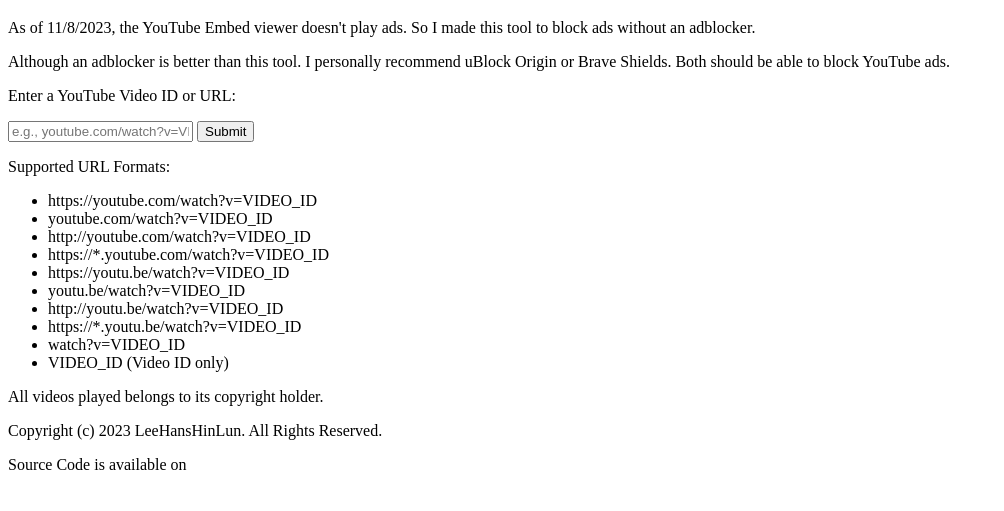
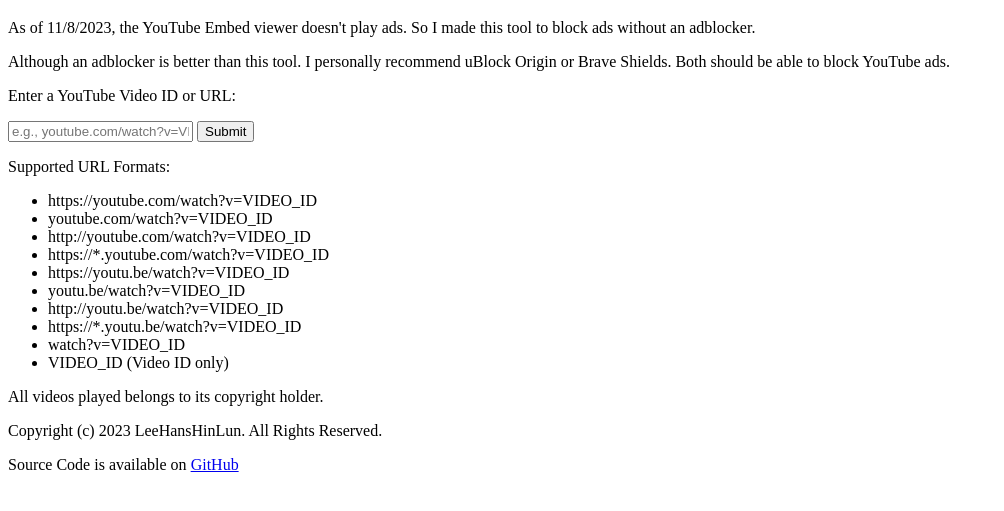
Before and after one commit to LeeHansHinLun/leehanshinlun.github.io, a plain HTML site: page youtube-embed-viewer/index.html in a window 1280 px wide. Shown: the part 61-572 px from the top of the page, without its empty margins (0-1004 px from the left). Drawn offline with Linux system fonts and the light colour scheme.

Commit message:
Added links

```diff
--- a/youtube-embed-viewer/index.html
+++ b/youtube-embed-viewer/index.html
@@ -36,7 +36,7 @@
 
     <p>All videos played belongs to its copyright holder.</p>
     <p>Copyright (c) 2023 LeeHansHinLun. All Rights Reserved.</p>
-    <p>Source Code is available on</p>
+    <p>Source Code is available on <a href="https://github.com/LeeHansHinLun/leehanshinlun.github.io/blob/main/youtube-embed-viewer/index.html">GitHub</a></p>
 
     <script>
         function extractVideoId(input) {
```
